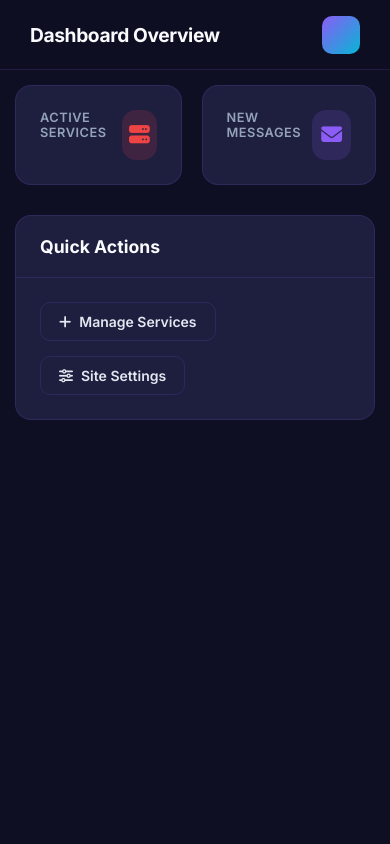
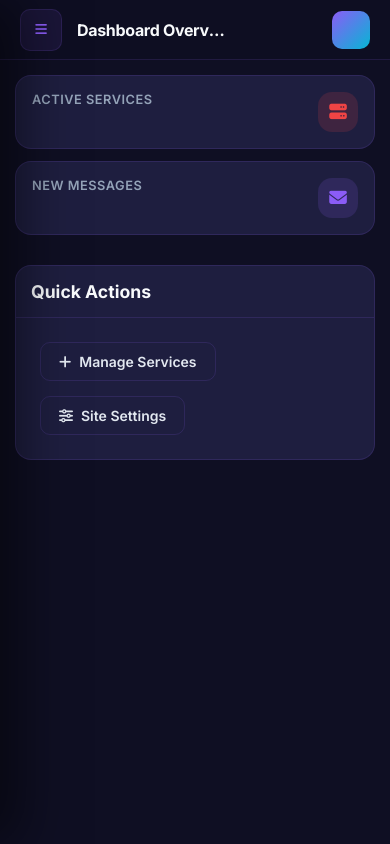
Before and after one commit to surya5887/FaizInternet, a Flask app: template templates/admin/dashboard.html in a window 390 px wide. Run offline with Flask 3, Linux system fonts and the light colour scheme; the template is opened without the code that fills it, so the values that code supplies are empty.

Commit message:
UI/UX: Made Admin Panel fully responsive with mobile toggle sidebar and optimized layouts

```diff
--- a/static/css/admin.css
+++ b/static/css/admin.css
@@ -50,8 +50,9 @@
     top: 0;
     display: flex;
     flex-direction: column;
-    z-index: 100;
+    z-index: 1000; /* Increased to stay above overlay */
     border-right: 1px solid var(--admin-border);
+    transition: transform 0.3s cubic-bezier(0.4, 0, 0.2, 1);
 }
 
 .sidebar-header {
@@ -184,6 +185,45 @@
     justify-content: center;
     font-weight: 700;
     font-size: 0.95rem;
+}
+
+/* ============ MOBILE TOGGLE & OVERLAY ============ */
+.mobile-toggle {
+    display: none;
+    background: rgba(139, 92, 246, 0.1);
+    border: 1px solid var(--admin-border);
+    color: var(--admin-accent);
+    width: 42px;
+    height: 42px;
+    border-radius: 10px;
+    align-items: center;
+    justify-content: center;
+    cursor: pointer;
+    transition: all 0.2s;
+}
+
+.mobile-toggle:hover {
+    background: rgba(139, 92, 246, 0.2);
+    transform: scale(1.05);
+}
+
+.sidebar-overlay {
+    display: none;
+    position: fixed;
+    top: 0;
+    left: 0;
+    width: 100%;
+    height: 100%;
+    background: rgba(0, 0, 0, 0.5);
+    backdrop-filter: blur(4px);
+    z-index: 999;
+    opacity: 0;
+    transition: opacity 0.3s ease;
+}
+
+.sidebar-overlay.active {
+    display: block;
+    opacity: 1;
 }
 
 .content-area {
@@ -775,16 +815,46 @@
 }
 
 /* ============ RESPONSIVE ============ */
+@media (max-width: 992px) {
+    :root { --sidebar-width: 240px; }
+    .topbar { padding: 0 20px; }
+    .content-area { padding: 20px; }
+}
+
 @media (max-width: 768px) {
-    .admin-sidebar { transform: translateX(-100%); }
+    .mobile-toggle { display: flex; }
+    .admin-sidebar {
+        transform: translateX(-100%);
+        box-shadow: 20px 0 50px rgba(0, 0, 0, 0.5);
+    }
+    .admin-sidebar.active { transform: translateX(0); }
     .admin-main { margin-left: 0; }
+
+    .topbar { height: 60px; }
+    .page-title { font-size: 1rem; }
+
     .content-area { padding: 15px; }
-    .stats-grid { grid-template-columns: 1fr 1fr; }
+    .stats-grid { grid-template-columns: 1fr 1fr; gap: 12px; }
+    .stat-card { padding: 16px; }
+    .stat-info h3 { font-size: 1.5rem; }
+    .stat-icon { width: 40px; height: 40px; font-size: 1.1rem; }
+
+    .table-header { padding: 15px; flex-direction: column; align-items: flex-start; gap: 12px; }
+    .table-container { overflow-x: auto; }
+    .admin-table { min-width: 600px; }
+
     .settings-grid { grid-template-columns: 1fr; }
     .detail-grid { grid-template-columns: 1fr; }
     .builder-header, .builder-row { grid-template-columns: 1fr; gap: 8px; }
     .builder-header { display: none; }
     .builder-check { justify-content: flex-start; }
+
+    .user-profile span { display: none; }
+}
+
+@media (max-width: 480px) {
+    .stats-grid { grid-template-columns: 1fr; }
+    .page-title { max-width: 150px; overflow: hidden; text-overflow: ellipsis; white-space: nowrap; }
 }
 
 /* ============ SUB-INPUT BUILDER ============ */
--- a/templates/admin_base.html
+++ b/templates/admin_base.html
@@ -9,6 +9,8 @@
     <link rel="stylesheet" href="{{ url_for('static', filename='css/admin.css') }}">
 </head>
 <body>
+    <!-- Mobile Sidebar Overlay -->
+    <div class="sidebar-overlay" id="sidebarOverlay"></div>
 
     <!-- Sidebar -->
     <aside class="admin-sidebar" id="sidebar">
@@ -52,7 +54,12 @@
     <!-- Main Content -->
     <main class="admin-main">
         <header class="topbar">
-            <h1 class="page-title">{% block page_title %}Dashboard{% endblock %}</h1>
+            <div style="display: flex; align-items: center; gap: 15px;">
+                <button class="mobile-toggle" id="mobileToggle">
+                    <i class="fas fa-bars"></i>
+                </button>
+                <h1 class="page-title">{% block page_title %}Dashboard{% endblock %}</h1>
+            </div>
             <div class="user-profile">
                 <span>{{ current_user.name }}</span>
                 <div class="avatar">{{ current_user.name[0] | upper }}</div>
@@ -78,5 +85,25 @@
     </main>
 
     {% block scripts %}{% endblock %}
+
+    <script>
+        const sidebar = document.getElementById('sidebar');
+        const mobileToggle = document.getElementById('mobileToggle');
+        const sidebarOverlay = document.getElementById('sidebarOverlay');
+
+        if (mobileToggle) {
+            mobileToggle.addEventListener('click', () => {
+                sidebar.classList.toggle('active');
+                sidebarOverlay.classList.toggle('active');
+            });
+        }
+
+        if (sidebarOverlay) {
+            sidebarOverlay.addEventListener('click', () => {
+                sidebar.classList.remove('active');
+                sidebarOverlay.classList.remove('active');
+            });
+        }
+    </script>
 </body>
 </html>
```
